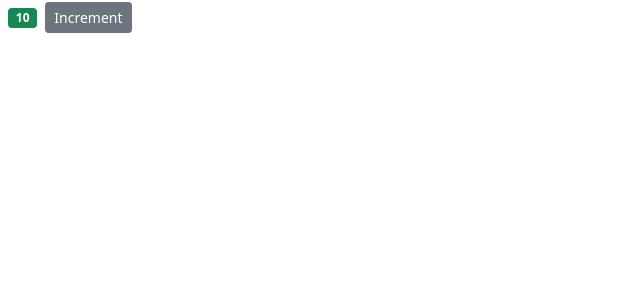
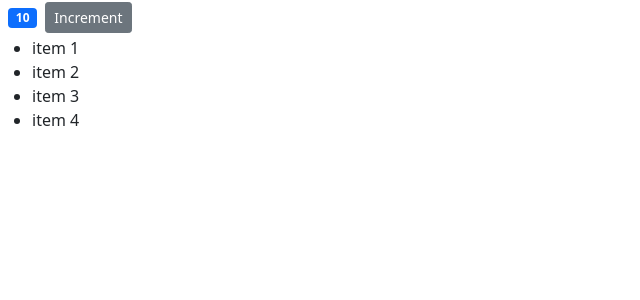
Before and after one commit to yayner2002/virtualcart, a React (Create React App) app: page / in a window 1280 px wide. Shown: the top 300 px of the page, without its empty margins (0-640 px from the left). Built offline with nearby package versions, Linux system fonts and the light colour scheme.

Commit message:
rendering lists

```diff
--- a/src/components/counter.js
+++ b/src/components/counter.js
@@ -3,6 +3,7 @@ import React, { Component } from "react";
 class Counter extends Component {
   state = {
     count: 10,
+    items: ['item 1', 'item 2', 'item 3', 'item 4']
   };
 
   formatCount() {
@@ -11,19 +12,26 @@ class Counter extends Component {
   }
 
   render() {
-    let classes = "badge m-2 bg-";
-    classes += ( this.state.count === 0 ) ? "warning" : "success";
 
     return (
       <React.Fragment>
-        <span className= {classes}>{this.formatCount()}</span>
+        <span className= {this.getBadgeClasses()}>{this.formatCount()}</span>
         <button className="btn btn-secondary btn-sm">
           Increment
         </button>
+        <ul>
+          {this.state.items.map(listItem => <li key={listItem}>{listItem}</li>)}
+        </ul>
       </React.Fragment>
     );
   }
 
+
+  getBadgeClasses() {
+    let classes = "badge m-2 bg-";
+    classes += (this.state.count === 0) ? "warning" : "primary";
+    return classes;
+  }
 }
 
 export default Counter;
```
